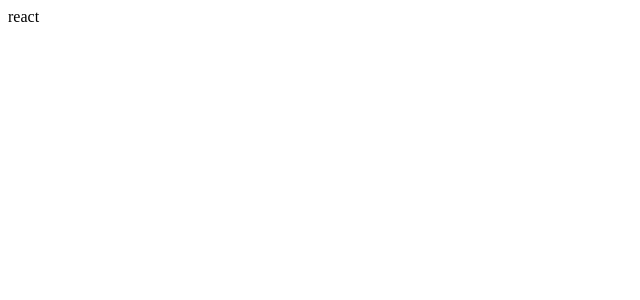
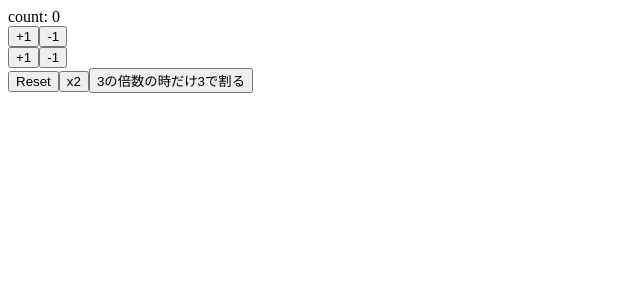
Before and after one commit to shinbey221/react-hooks-practice, a React (Create React App) app: page / in a window 1280 px wide. Shown: the top 300 px of the page, without its empty margins (0-640 px from the left). Built offline with nearby package versions, Linux system fonts and the light colour scheme.

Commit message:
add: implements useState

```diff
--- a/src/App.js
+++ b/src/App.js
@@ -1,10 +1,36 @@
-import React from 'react'
+import React, { useState } from 'react'
 
 const App = () => {
+  const [count, setCount] = useState(0)
+  const increment = () => setCount(count + 1)
+  const decrement = () => setCount(count - 1)
+
+  const increment2 = () => setCount(previousCount => previousCount + 1)
+  const decrement2 = () => setCount(previousCount => previousCount - 1)
+
+  const resetCount = () => setCount(0)
+
+  const twoTimes = () => setCount(count * 2)
+
+  const threeDivision = () => setCount(previousCount => (previousCount % 3 === 0) ? previousCount / 3 : previousCount)
+
   return (
-    <div>
-      react
-    </div>
+    <React.Fragment>
+      <div>count: {count}</div>
+      <div>
+        <button onClick={increment}>+1</button>
+        <button onClick={decrement}>-1</button>
+      </div>
+      <div>
+        <button onClick={increment2}>+1</button>
+        <button onClick={decrement2}>-1</button>
+      </div>
+      <div>
+        <button onClick={resetCount}>Reset</button>
+        <button onClick={twoTimes}>x2</button>
+        <button onClick={threeDivision}>3の倍数の時だけ3で割る</button>
+      </div>
+    </React.Fragment>
   );
 }
 
```
